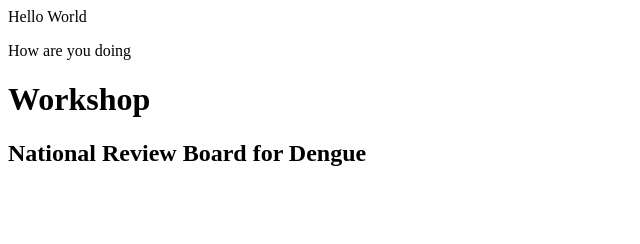
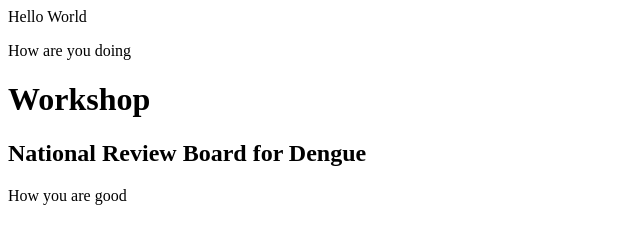
Before and after one commit to BigMosh-sketch/git-tutorials, a plain HTML site: page index.html in a window 1280 px wide. Shown: the whole page, without its empty margins (0-640 px from the left). Drawn offline with Linux system fonts and the light colour scheme.

Commit message:
Fifth Edit

```diff
--- a/index.html
+++ b/index.html
@@ -9,5 +9,6 @@
 		<p> How are you doing</p>
 		<h1>Workshop</h1>
 		<h2>National Review Board for Dengue</h2>
+		<p>How you are good</p>
 	</body>
 </html>
```
